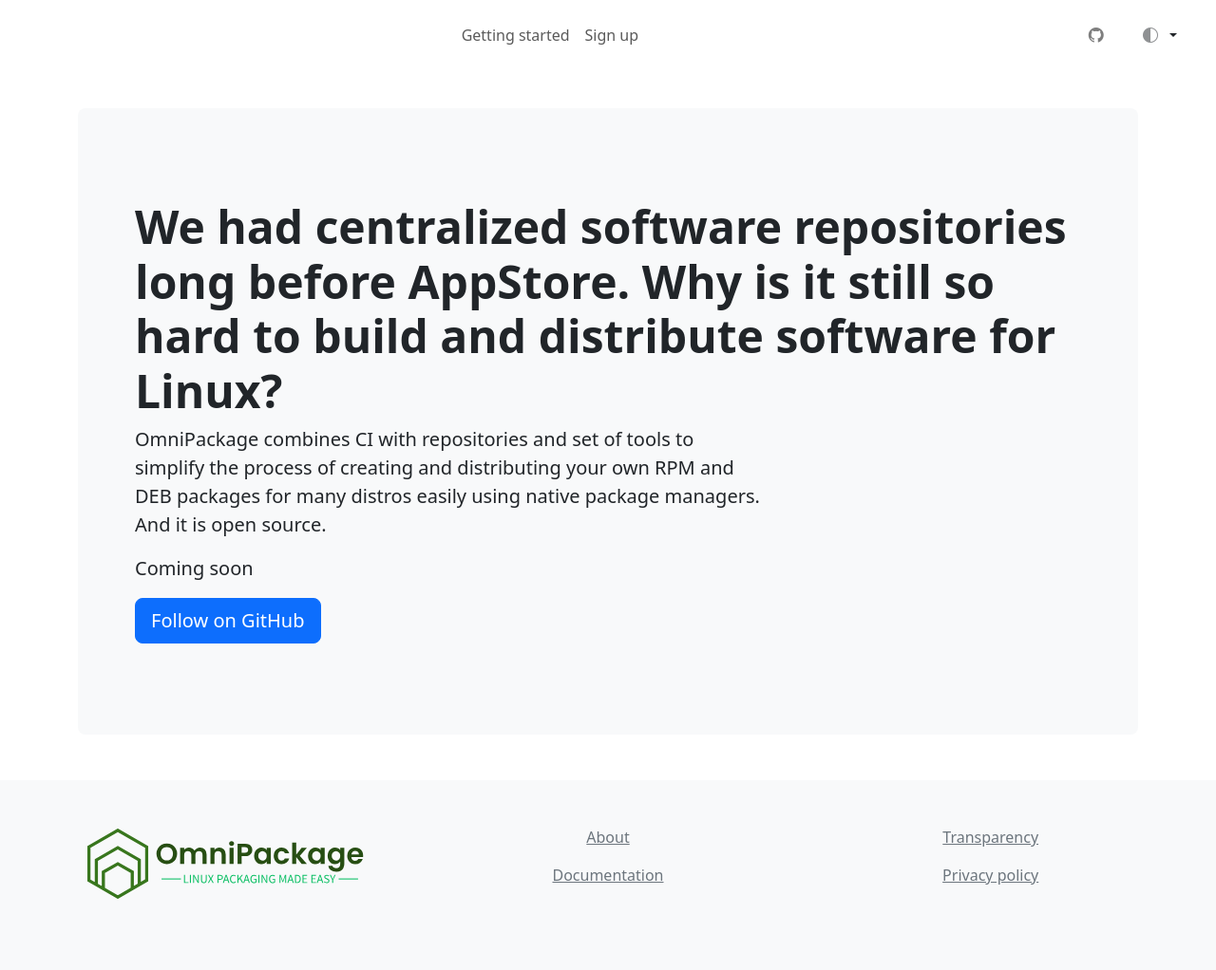
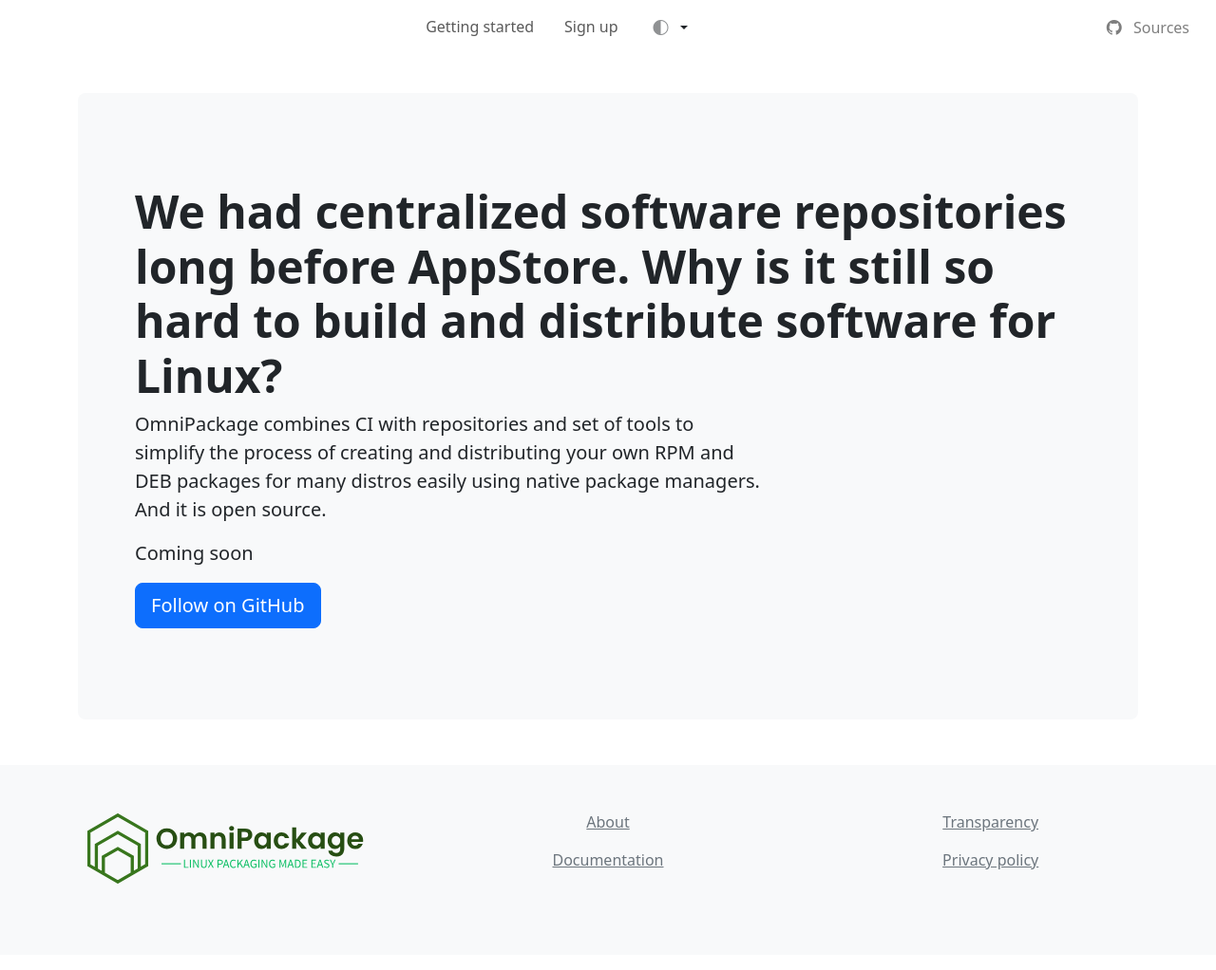
Before and after one commit to omnipackage/.github, a Jekyll site: the page built from index.html, in a window 1280 px wide. Shown: the whole page at 95% size. Built offline with Jekyll 4.4.1, drawn with Linux system fonts in a browser that asks for light colours.

Commit message:
navbar improve

```diff
--- a/_includes/navbar.html
+++ b/_includes/navbar.html
@@ -1,23 +1,28 @@
 <nav class="navbar navbar-expand-lg">
   <div class="container-fluid">
-    <div class="collapse navbar-collapse">
+
+    <button class="navbar-toggler" type="button" data-bs-toggle="collapse" data-bs-target="#navbarSupportedContent" aria-controls="navbarSupportedContent" aria-expanded="false" aria-label="Toggle navigation">
+      <span class="navbar-toggler-icon"></span>
+    </button>
+
+    <div class="collapse navbar-collapse" id="navbarSupportedContent">
       <ul class="navbar-nav ms-auto me-auto mb-2 mb-lg-0">
-        <li class="nav-item">
+        <li class="nav-item me-3">
           <a class="nav-link" href="{{ site.data.links.getting_started }}">Getting started</a>
         </li>
+        <li class="nav-item me-3">
+          <a class="nav-link" href="{{ site.data.links.sign_up }}">Sign up</a>
+        </li>
         <li class="nav-item">
-          <a class="nav-link" href="{{ site.data.links.sign_up }}">Sign up</a>
+          {% include theme_selector.html %}
         </li>
       </ul>
 
       <span class="navbar-text">
         <div class="d-inline-flex me-3">
-          <a class="nav-link" href="{{ site.data.links.github }}" target="_blank">
-            <i class="bi bi-github opacity-50 me-2"></i>
+          <a class="nav-link opacity-50" href="{{ site.data.links.github }}" target="_blank">
+            <i class="bi bi-github me-2"></i> Sources
           </a>
-        </div>
-        <div class="d-inline-flex me-3">
-          {% include theme_selector.html %}
         </div>
       </span>
     </div>
```
